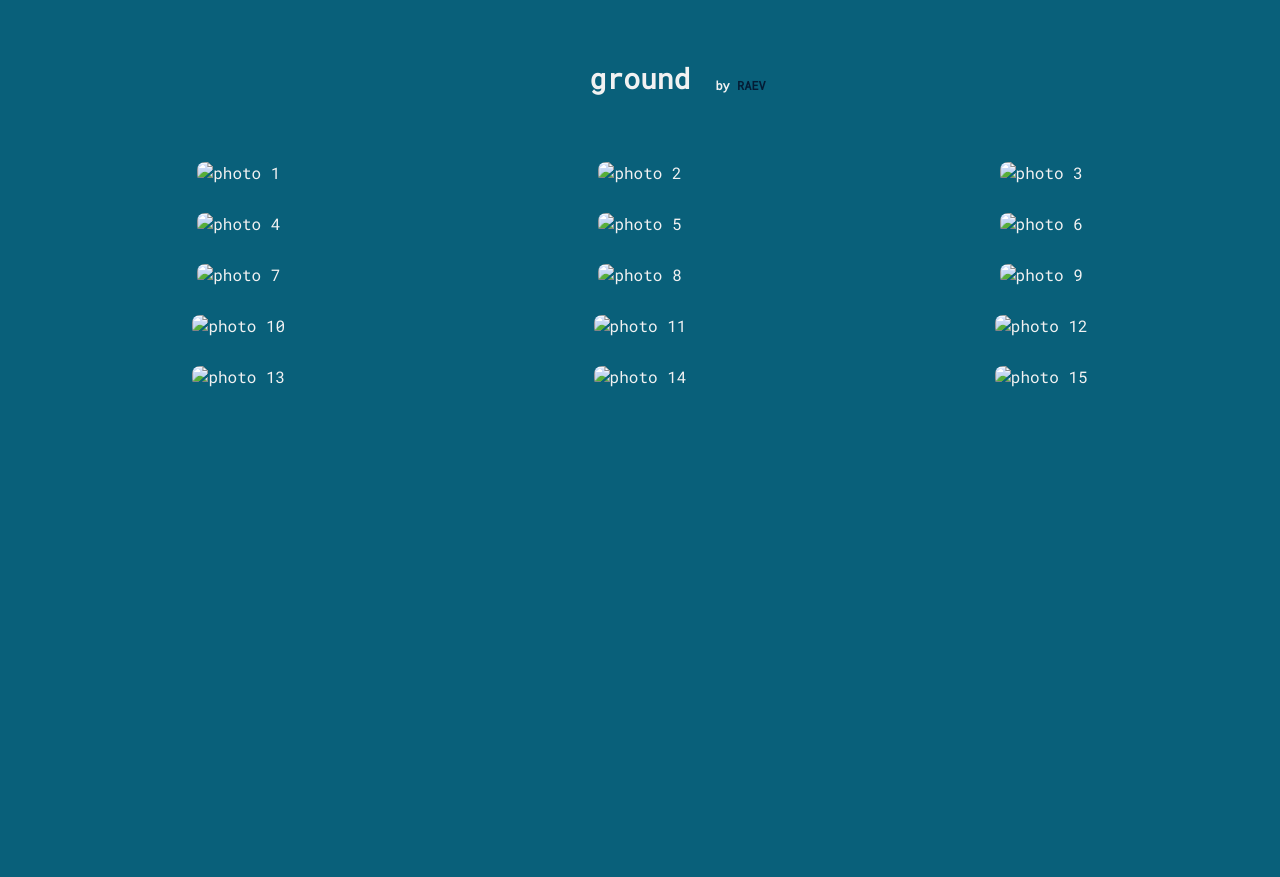
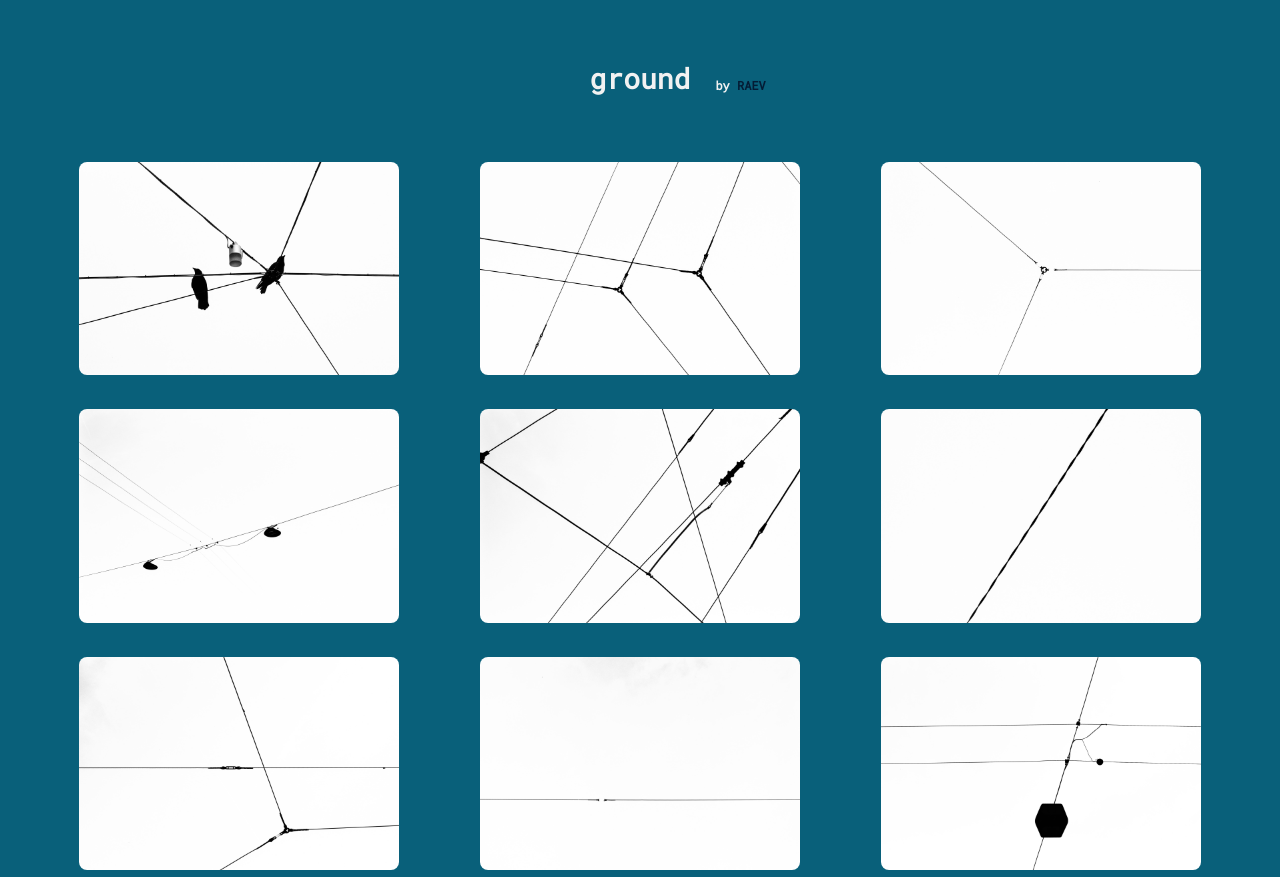
Before and after one commit to raev-artist/raevart, a plain HTML site: page projects/ground.html in a window 1280 px wide. Shown: the top 877 px of the page. Before the commit the page ends 800 px from the top, so only its background shows below. Drawn offline with Linux system fonts and the light colour scheme.

Commit message:
Update ground.html

```diff
--- a/projects/ground.html
+++ b/projects/ground.html
@@ -16,49 +16,49 @@
     </div>
     <div class="gallery">
       <div class="photo-ground">
-        <img src="photos/ground/ground_01.jpg" alt="photo 1">
+        <img src="../photos/ground/ground_01.jpg" alt="photo 1">
       </div>
       <div class="photo-ground">
-        <img src="photos/ground/ground_02.jpg" alt="photo 2">
+        <img src="../photos/ground/ground_02.jpg" alt="photo 2">
       </div>
       <div class="photo-ground">
-        <img src="photos/ground/ground_03.jpg" alt="photo 3">
+        <img src="../photos/ground/ground_03.jpg" alt="photo 3">
       </div>
       <div class="photo-ground">
-        <img src="photos/ground/ground_04.jpg" alt="photo 4">
+        <img src="../photos/ground/ground_04.jpg" alt="photo 4">
       </div>
       <div class="photo-ground">
-        <img src="photos/ground/ground_05.jpg" alt="photo 5">
+        <img src="../photos/ground/ground_05.jpg" alt="photo 5">
       </div>
       <div class="photo-ground">
-        <img src="photos/ground/ground_06.jpg" alt="photo 6">
+        <img src="../photos/ground/ground_06.jpg" alt="photo 6">
       </div>
       <div class="photo-ground">
-        <img src="photos/ground/ground_07.jpg" alt="photo 7">
+        <img src="../photos/ground/ground_07.jpg" alt="photo 7">
       </div>
       <div class="photo-ground">
-        <img src="photos/ground/ground_08.jpg" alt="photo 8">
+        <img src="../photos/ground/ground_08.jpg" alt="photo 8">
       </div>
       <div class="photo-ground">
-        <img src="photos/ground/ground_09.jpg" alt="photo 9">
+        <img src="../photos/ground/ground_09.jpg" alt="photo 9">
       </div>
       <div class="photo-ground">
-        <img src="photos/ground/ground_10.jpg" alt="photo 10">
+        <img src="../photos/ground/ground_10.jpg" alt="photo 10">
       </div>
       <div class="photo-ground">
-        <img src="photos/ground/ground_11.jpg" alt="photo 11">
+        <img src="../photos/ground/ground_11.jpg" alt="photo 11">
       </div>
       <div class="photo-ground">
-        <img src="photos/ground/ground_12.jpg" alt="photo 12">
+        <img src="../photos/ground/ground_12.jpg" alt="photo 12">
       </div>
       <div class="photo-ground">
-        <img src="photos/ground/ground_13.jpg" alt="photo 13">
+        <img src="../photos/ground/ground_13.jpg" alt="photo 13">
       </div>
       <div class="photo-ground">
-        <img src="photos/ground/ground_14.jpg" alt="photo 14">
+        <img src="../photos/ground/ground_14.jpg" alt="photo 14">
       </div>
       <div class="photo-ground">
-        <img src="photos/ground/ground_15.jpg" alt="photo 15">
+        <img src="../photos/ground/ground_15.jpg" alt="photo 15">
       </div>
     </div>
   </div>
```
